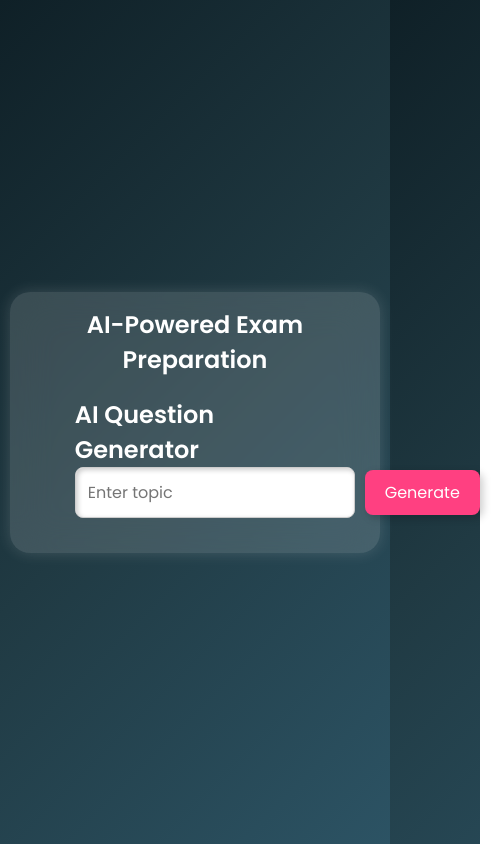
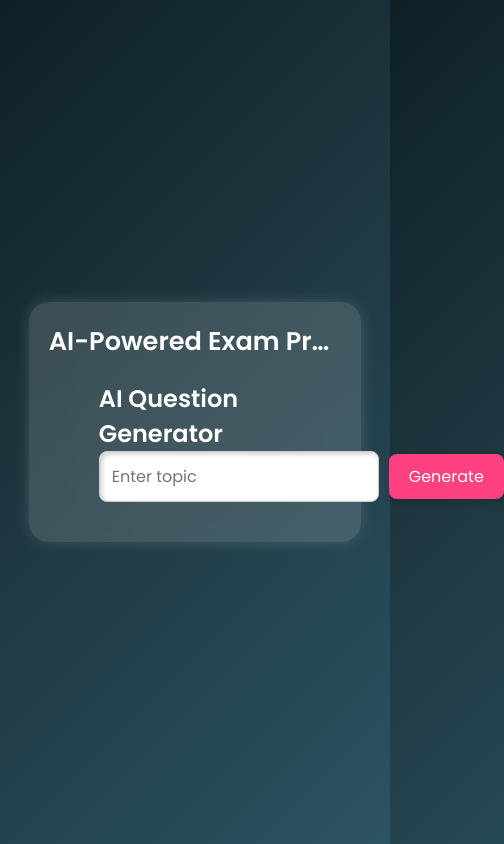
Before and after one commit to soumya28022005/cilent, a React (Create React App) app: page / in a window 390 px wide. Shown: the whole page, 504 px wide, since content can reach past the window. Built offline with nearby package versions, Linux system fonts and the light colour scheme.

Commit message:
mobile problem

```diff
--- a/public/design.css
+++ b/public/design.css
@@ -18,6 +18,7 @@ body {
   align-items: center;
   height: 100vh;
   overflow: hidden;
+  padding: 20px;
 }
 
 /* Main Container */
@@ -33,6 +34,55 @@ body {
   animation: fadeIn 0.8s ease-in-out;
 }
 
+/* AI Generator Title */
+h1 {
+  font-size: 2rem;
+  font-weight: 600;
+  margin-bottom: 15px;
+  white-space: nowrap; /* Ensures AI Generator stays in one line */
+  overflow: hidden;
+  text-overflow: ellipsis;
+}
+
+/* Input and Button Container */
+.input-container {
+  display: flex;
+  flex-direction: row; /* Default: Input and button side by side */
+  justify-content: center;
+  align-items: center;
+  width: 100%;
+  max-width: 450px;
+  gap: 10px;
+  margin-top: 15px;
+}
+
+/* Input Field */
+input {
+  flex: 1;
+  padding: 12px;
+  border-radius: 6px;
+  border: none;
+  outline: none;
+  font-size: 0.5rem;
+  width: 100%;
+}
+
+/* Button */
+button {
+  padding: 12px 18px;
+  border-radius: 8px;
+  background: #ff4081;
+  color: white;
+  border: none;
+  cursor: pointer;
+  transition: 0.01s;
+  font-size: 1rem;
+}
+
+button:hover {
+  background: #e6006b;
+}
+
 /* Smooth Fade-in Animation */
 @keyframes fadeIn {
   0% {
@@ -45,20 +95,29 @@ body {
   }
 }
 
-/* Responsive Design */
+/* ✅ Responsive Design */
 @media screen and (max-width: 768px) {
   #root {
-      width: 95%; /* Make it more responsive */
-      max-width: 450px; /* Prevent extra wide scaling */
-      padding: 15px; /* Reduce padding */
+    width: 95%;
+    padding: 20px;
   }
 
-    h1, h2 {
-      font-size: 1.5rem; /* Make text smaller on mobile */
+  h1 {
+    font-size: 1.6rem; /* Adjust heading size for mobile */
+    text-align: center;
+  }
+
+  .input-container {
+    flex-direction: column; /* ✅ Button moves below input */
+    gap: 12px;
+    width: 100%;
   }
 
   input {
-      width: 100%; /* Make input field responsive */
-      max-width: 350px;
+    width: 100%;
+  }
+
+  button {
+    width: 100%;
   }
 }
```
Lines whose indentation alone changed are shown as unchanged.
